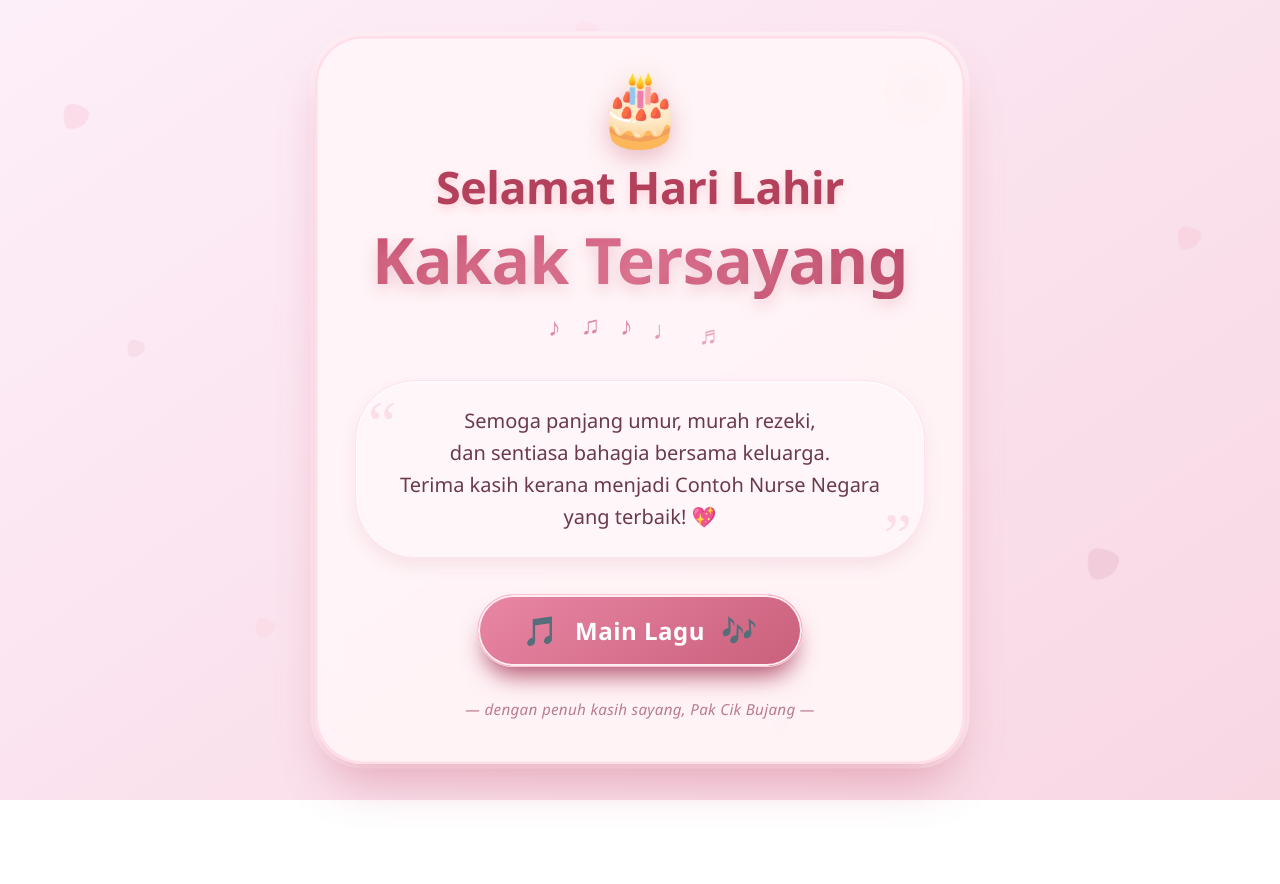
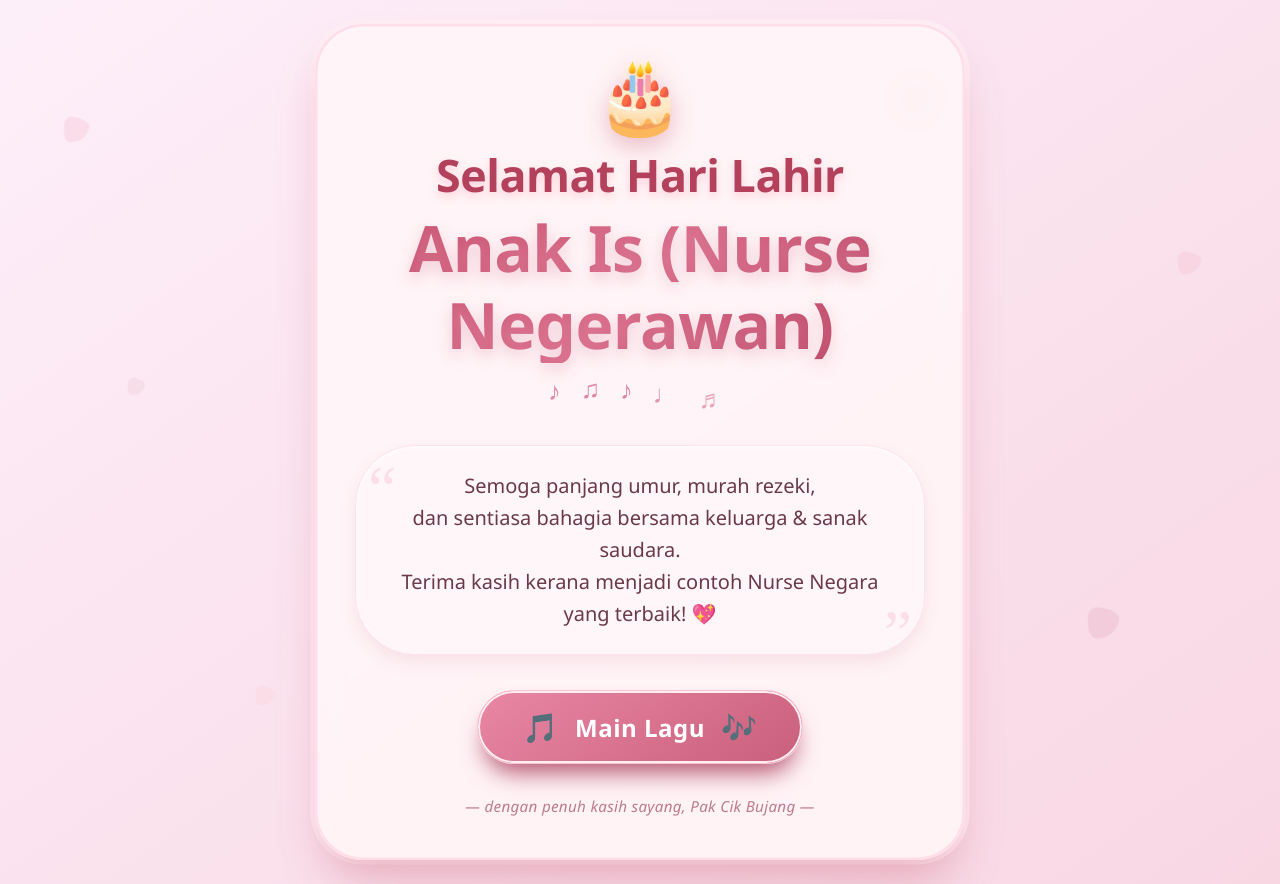
Before and after one commit to dzprojects1234-dev/birthday, a plain HTML site: page index.html in a window 1280 px wide. Before the commit the page ends 800 px from the top, so only its background shows below. Drawn offline with Linux system fonts and the light colour scheme.

Commit message:
Update index.html

```diff
--- a/index.html
+++ b/index.html
@@ -280,7 +280,7 @@
     <div class="card">
         <div class="cake-icon">🎂</div>
         <h1>Selamat Hari Lahir</h1>
-        <div class="name">Kakak Tersayang</div>
+        <div class="name">Anak Is (Nurse Negerawan)</div>
 
         <div class="music-notation">
             <span>♪</span> <span>♫</span> <span>♪</span> <span>♩</span> <span>♬</span>
@@ -288,8 +288,8 @@
 
         <div class="message">
             Semoga panjang umur, murah rezeki, <br>
-            dan sentiasa bahagia bersama keluarga. <br>
-            Terima kasih kerana menjadi Contoh Nurse Negara yang terbaik! 💖
+            dan sentiasa bahagia bersama keluarga & sanak saudara. <br>
+            Terima kasih kerana menjadi contoh Nurse Negara yang terbaik! 💖
         </div>
 
         <!-- BUTANG MAIN LAGU -->
```
